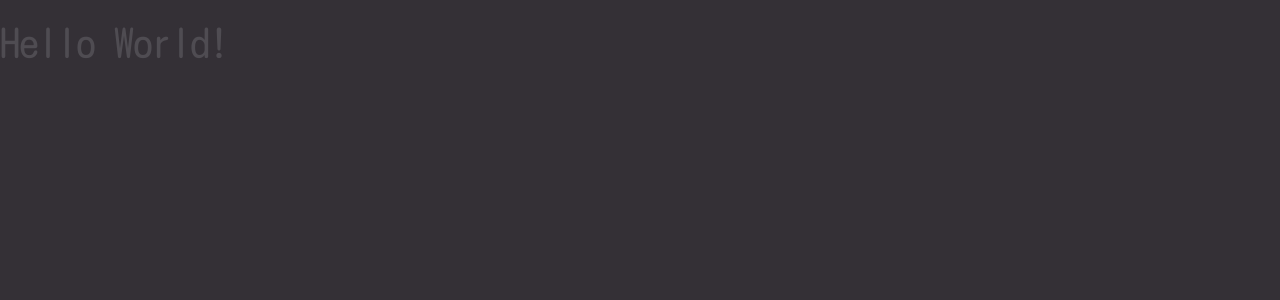
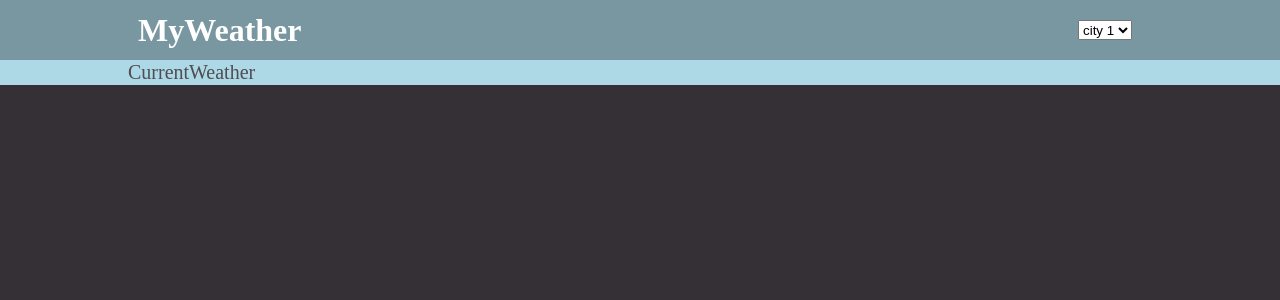
Before and after one commit to Alejandro-Cardozo/react-challenges, a React (Vite) app: page / in a window 1280 px wide. Shown: the top 300 px of the page. Built offline with nearby package versions, Linux system fonts and the light colour scheme; a web font is replaced by a local one.

Commit message:
Layout and Header components

```diff
--- a/src/App.jsx
+++ b/src/App.jsx
@@ -1,5 +1,13 @@
+// Components
+import CurrentWeather from './components/CurrentWeather';
+import Layout from './components/layouts/Layout';
+
 function App() {
-  return <h1>Hello World!</h1>;
+  return (
+    <Layout>
+      <CurrentWeather />
+    </Layout>
+  );
 }
 
 export default App;
--- /dev/null
+++ b/src/components/CurrentWeather.jsx
@@ -0,0 +1,7 @@
+const CurrentWeather = () => {
+  return (
+    <div>CurrentWeather</div>
+  )
+}
+
+export default CurrentWeather;
--- /dev/null
+++ b/src/components/layouts/Header.jsx
@@ -0,0 +1,22 @@
+// Styles
+import classes from './Header.module.css';
+
+const Header = () => {
+  return (
+    <div className={classes.header}>
+      <div className={classes.items}>
+        <div className={classes.logo}>MyWeather</div>
+        <select className={classes.select} name='city' id='city'>
+          <option value='city 1'>city 1</option>
+          <option value='city 2'>city 2</option>
+          <option value='city 3'>city 3</option>
+          <option value='city 4'>city 4</option>
+          <option value='city 5'>city 5</option>
+          <option value='city 6'>city 6</option>
+        </select>
+      </div>
+    </div>
+  );
+};
+
+export default Header;
--- /dev/null
+++ b/src/components/layouts/Header.module.css
@@ -0,0 +1,22 @@
+.header {
+  width: 100%;
+  background-color: rgba(0, 0, 0, 0.3);
+}
+
+.items {
+  width: 80%;
+  margin: 0 auto;
+  display: flex;
+  justify-content: space-between;
+}
+
+.logo {
+  font-size: var(--size-8);
+  font-weight: 600;
+  color: white;
+  margin: 1rem;
+}
+
+.select {
+  margin: 2rem;
+}
--- /dev/null
+++ b/src/components/layouts/Layout.jsx
@@ -0,0 +1,16 @@
+// Components
+import Header from './Header';
+
+// Styles
+import classes from './Layout.module.css';
+
+const Layout = (props) => {
+  return (
+    <div className={classes.container}>
+      <Header />
+      <div className={classes.content}>{props.children}</div>
+    </div>
+  );
+};
+
+export default Layout;
--- /dev/null
+++ b/src/components/layouts/Layout.module.css
@@ -0,0 +1,10 @@
+.container {
+  background-color: lightblue;
+  width: 100%;
+}
+
+.content {
+  width: 80%;
+  max-width: 112.5rem;
+  margin: 0 auto;
+}
```
